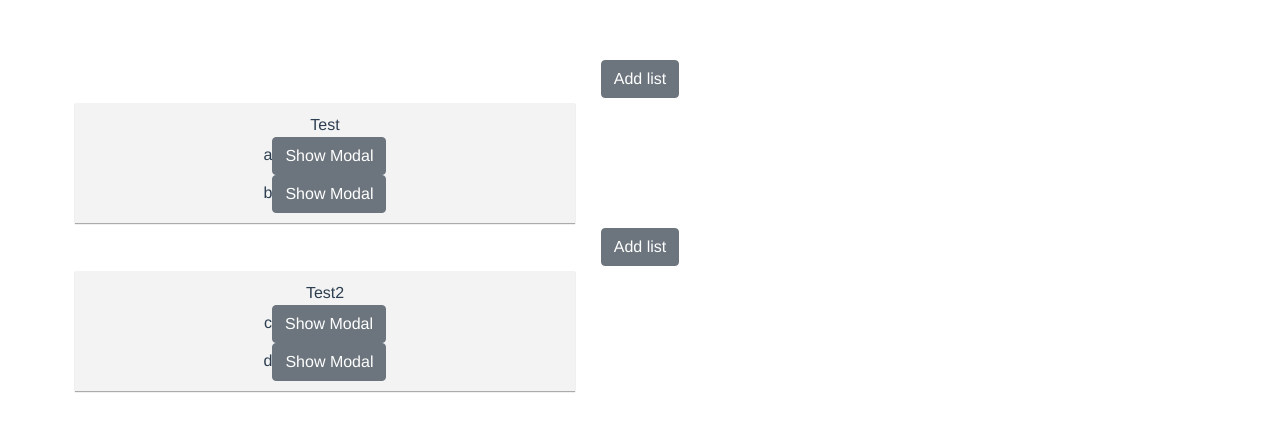
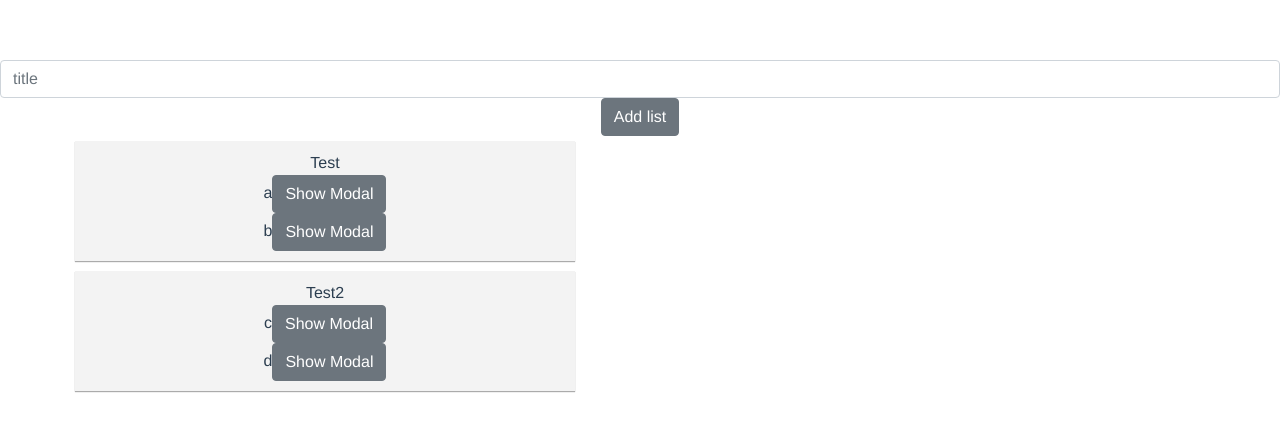
Before and after one commit to qodhfls/vuejstrello, a Vue app: page / in a window 1280 px wide. Shown: the top 432 px of the page. Built offline with nearby package versions, Linux system fonts and the light colour scheme.

Commit message:
boardTitleCheck

```diff
--- a/src/components/MainBoard.vue
+++ b/src/components/MainBoard.vue
@@ -1,10 +1,9 @@
 <template>
     <div >
         <div class="board">
-            <!-- <b-form-input v-model="title" type="text" placeholder="title"/> -->
-
+            <b-form-input v-model="title" type="text" placeholder="title"/>
+            <b-button v-on:click="onAddList(title)">Add list</b-button>
             <div v-for="(board,index) in boards" :key="index">
-              <b-button v-on:click="onAddList(title)">Add list</b-button>
             <b-container>
             <draggable >
               <b-row>
@@ -12,7 +11,7 @@
                   <div>{{board.boardTitle}}</div>
             <draggable v-for="card in board.Cards" :key="card.id" group="people" >
               <div>
-        {{card.title}}<b-button v-on:click="showModal(card)">Show Modal</b-button>
+        {{card.title}}<b-button v-on:click="showModal(board.boadTitle,card)">Show Modal</b-button>
         </div>
             </draggable>
             </div>
@@ -22,7 +21,7 @@
              </div>
         </div>
      <b-modal  size="lg" v-model="modal" @ok="handleOk">
-              <modal ref="cardModal" v-bind:sendData="modalData" @child="getData"/>
+              <modal ref="cardModal" v-bind:boardTitle="boardTitle" v-bind:sendData="modalData" @child="getData"/>
     </b-modal>
     </div>
 </template>
@@ -54,7 +53,8 @@ export default {
             }
             ],
             card:{},
-            modalData:{}
+            modalData:{},
+            boardTitle:{},
         }
     },
     methods:{
@@ -67,9 +67,10 @@ export default {
         showInputForm:function(){
             console.log("showInputForm");
         },
-        showModal(items){
+        showModal(title,items){
           this.modal=true
           this.modalData=items
+          this.boardTitle=title
           console.log(this.modalData)
           this.$nextTick(() => {
             this.$refs.cardModal.show()
@@ -77,12 +78,17 @@ export default {
         },
         handleOk(){
           console.log("Press Ok")
+            this.$nextTick(() => {
+            this.$refs.cardModal.update()
+        })
 
         },
-        getData(card){
+        getData(boardTitle,card){
           console.log("getDataFromChild")
+          console.log(boardTitle)
           console.log(card.title)
           console.log(card.content)
+
         }
     }
 
--- a/src/components/items/modal.vue
+++ b/src/components/items/modal.vue
@@ -2,8 +2,8 @@
 <div>
 
   <h1>{{this.sendData.title}}</h1>
-<b-form-input v-model="this.sendData.title" type="text" placeholder="title"/>
-<b-form-input v-model="this.sendData.content" type="text" placeholder="title"/>
+<b-form-input v-model="this.card.title" type="text" placeholder="title"/>
+<b-form-input v-model="this.card.content" type="text" placeholder="title"/>
 
   </div>
 </template>
@@ -14,10 +14,12 @@ export default {
   props: ['sendData'],
    data:function(){
         return{
-          card:{}
+          title,
+          card:{title:"",content:""}
 
     }
    },created(){
+     this.title=this.boardTitle
      this.card.title=this.sendData.title
      this.card.content=this.sendData.content
    },
@@ -28,12 +30,13 @@ export default {
     show() {
       console.log("modal show")
       console.log(this.sendData)
-      this.$emit("child",this.card)
+      //this.$emit("child",this.card)
 
     },
-     handleOk(){
-
-        }
+    update(){
+      console.log("modal update")
+      this.$emit("child",boardTitle,this.card)
+    }
 
     }
 
```
